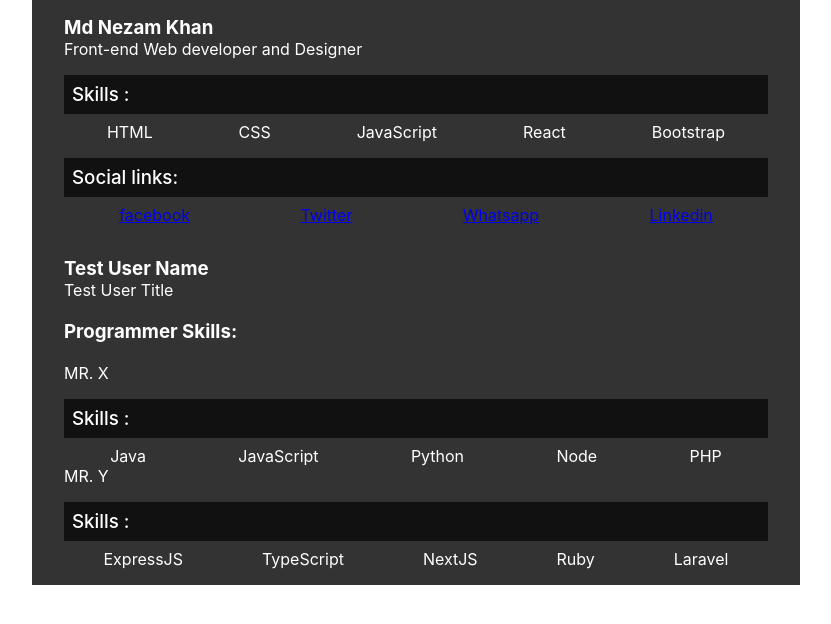
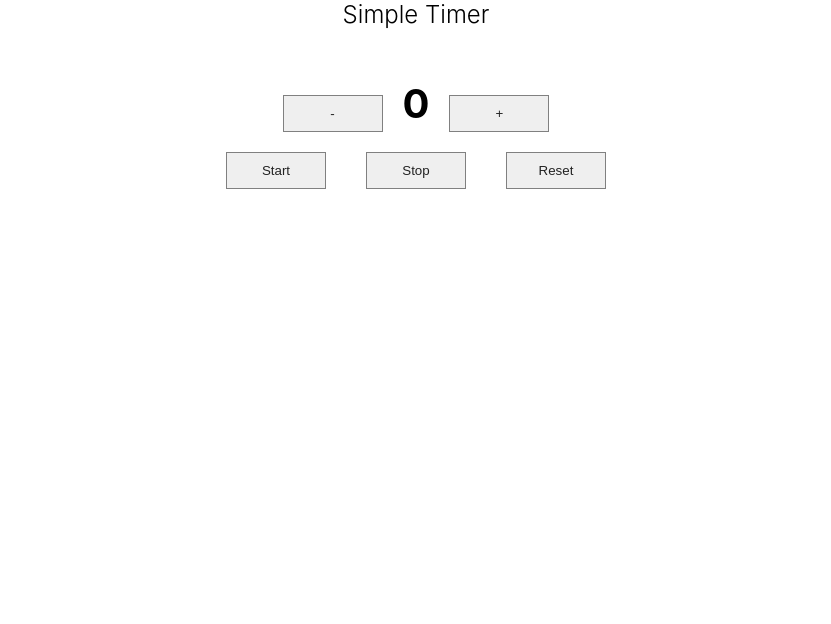
Before and after one commit to nezam0003/React-JS, a React (Create React App) app in the folder Stack-Learner/my-app-two/: page / in a window 1280 px wide. Shown: the top 624 px of the page, without its empty margins (224-1055 px from the left). Built offline with nearby package versions, Linux system fonts and the light colour scheme.

Commit message:
React state and Simple Timer created

```diff
--- /dev/null
+++ b/Stack-Learner/my-app-two/src/State/App.jsx
@@ -0,0 +1,98 @@
+// import React, { Component } from "react";
+
+// export default class App extends Component {
+//   state = {
+//     count: 0,
+//     name: "Nezam",
+//   };
+//   countHandler = () => {
+//     this.setState(
+//       (prev) => {
+//         return {
+//           count: prev.count + 1,
+//         };
+//       },
+//       () => console.log("clicked...", this.state.count)
+//     );
+//   };
+//   render() {
+//     return (
+//       <div>
+//         <h2>Count value: {this.state.count} </h2>
+//         <button onClick={this.countHandler}>update count</button>
+//       </div>
+//     );
+//   }
+// }
+
+/********* Simple Timer Project **********/
+import React, { Component } from "react";
+import "./App.style.css";
+
+export default class App extends Component {
+  state = {
+    count: 0,
+  };
+  intervalID = null;
+  increamentCount = () => {
+    this.setState({ count: this.state.count + 1 });
+  };
+  decreamentCount = () => {
+    if (this.state.count > 0) {
+      this.setState({ count: this.state.count - 1 });
+    }
+  };
+  startTimer = () => {
+    if (this.state.count > 0 && !this.intervalID) {
+      this.intervalID = setInterval(() => {
+        this.setState({ count: this.state.count - 1 }, () => {
+          if (this.state.count === 0) {
+            alert("Timer finished");
+            clearInterval(this.intervalID);
+            this.intervalID = null;
+          }
+        });
+      }, 1000);
+    }
+  };
+  stopTimer = () => {
+    if (this.intervalID) {
+      clearInterval(this.intervalID);
+      this.intervalID = null;
+    }
+  };
+  resetTimer = () => {
+    this.setState({ count: 0 });
+    clearInterval(this.intervalID);
+    this.intervalID = null;
+  };
+  render() {
+    return (
+      <div>
+        <div className="app">
+          <h2 className="heading">Simple Timer</h2>
+          <div className="container">
+            <button className="btn" onClick={this.decreamentCount}>
+              -
+            </button>
+            <span className="text">{this.state.count}</span>
+            <button className="btn" onClick={this.increamentCount}>
+              +
+            </button>
+          </div>
+          <div className="container">
+            <button className="btn" onClick={this.startTimer}>
+              Start
+            </button>
+            <button className="btn" onClick={this.stopTimer}>
+              Stop
+            </button>
+            <button className="btn" onClick={this.resetTimer}>
+              Reset
+            </button>
+          </div>
+        </div>
+      </div>
+    );
+  }
+}
--- /dev/null
+++ b/Stack-Learner/my-app-two/src/State/App.style.css
@@ -0,0 +1,26 @@
+* {
+  padding: 0;
+  margin: 0;
+  box-sizing: border-box;
+}
+.heading {
+  text-align: center;
+  font-weight: 300;
+  margin-bottom: 50px;
+}
+.container {
+  width: 100%;
+  text-align: center;
+}
+.btn {
+  width: 100px;
+  margin: 10px 20px;
+  padding: 10px 20px;
+  /* color: #efefef; */
+  border: 1px solid gray;
+  color: #222222;
+}
+.text {
+  font-size: 40px;
+  font-weight: bold;
+}
--- a/Stack-Learner/my-app-two/src/index.js
+++ b/Stack-Learner/my-app-two/src/index.js
@@ -1,7 +1,8 @@
 import React from "react";
 import ReactDOM from "react-dom";
 import "./index.css";
-import App from "./Components/App";
+// import App from "./Components/App";
+import App from "./State/App";
 import reportWebVitals from "./reportWebVitals";
 
 ReactDOM.render(
```
